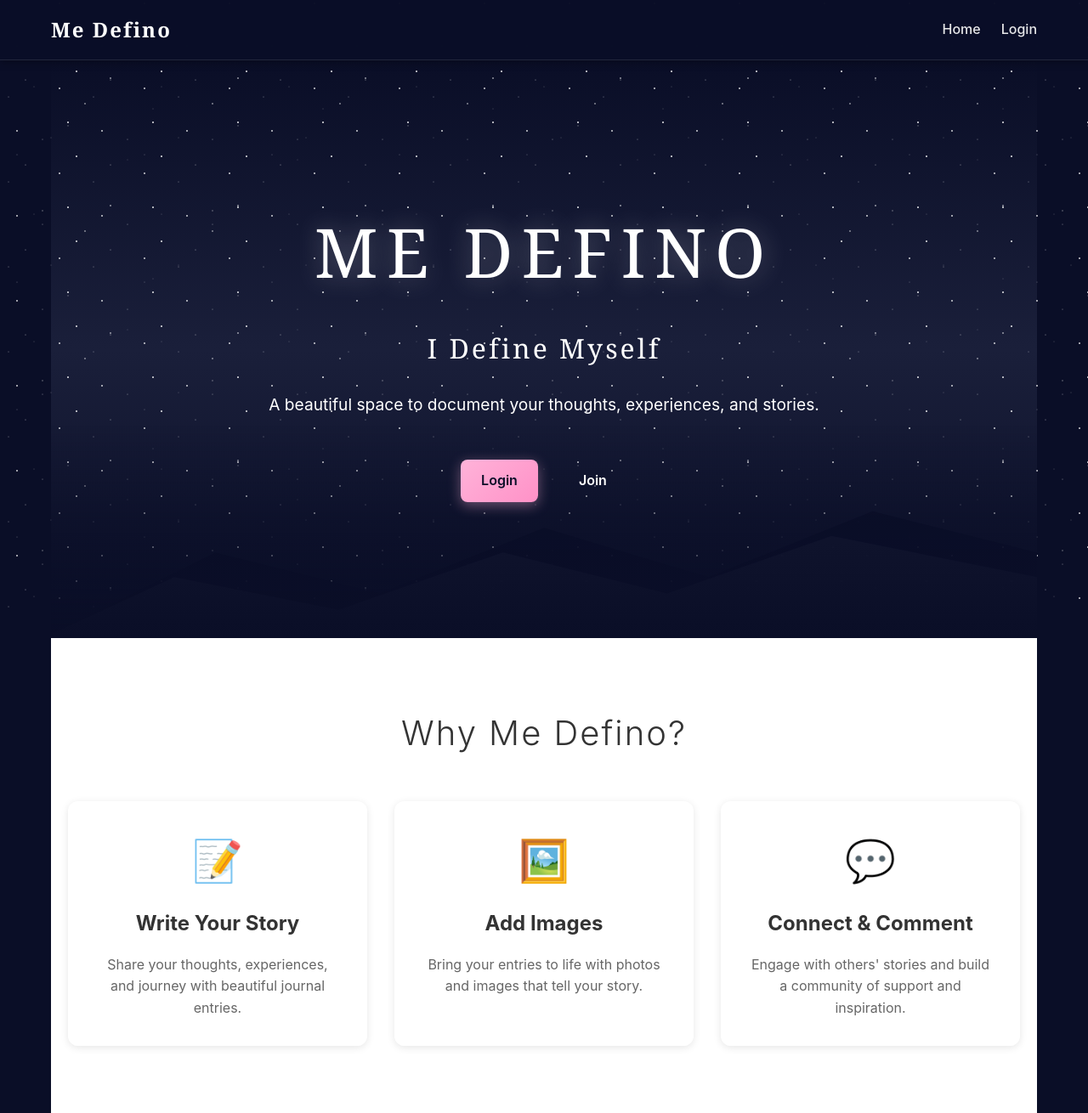
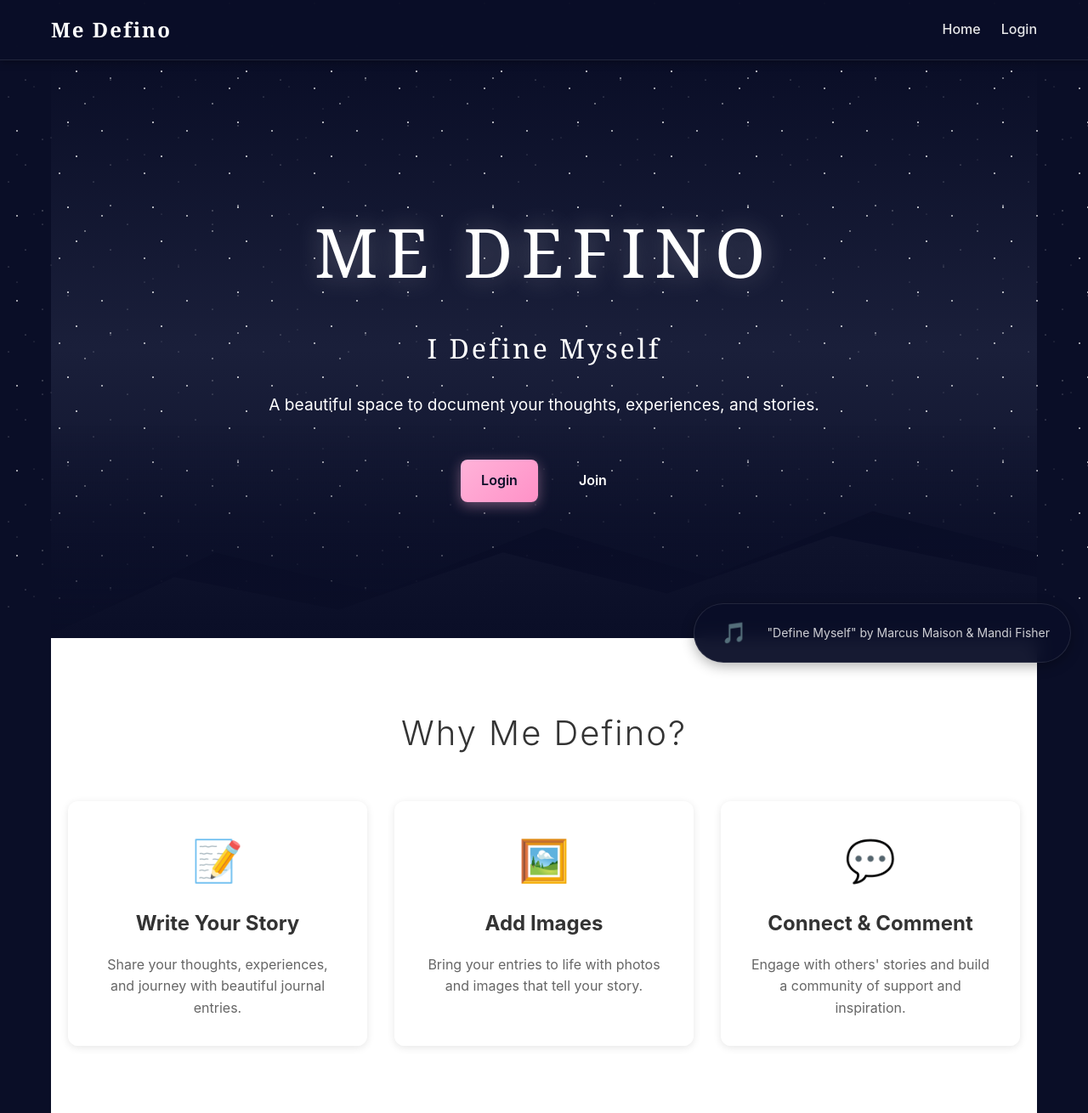
Before and after one commit to deannariddlespur/sisepuede-journal, a Django app: page / in a window 1280 px wide. Shown: the top 1310 px of the page at 85% size. Run offline with Django 5.2, Linux system fonts and the light colour scheme; data that the repository does not hold is empty.

Commit message:
Add background music player with Define Myself song link
- Music player in bottom-right corner
- Toggle play/pause functionality
- Links to Apple Music Define Myself song
- Saves user preference in localStorage
- Subtle design that doesn't interfere with content

```diff
--- a/entries/static/entries/css/style.css
+++ b/entries/static/entries/css/style.css
@@ -767,6 +767,71 @@ footer {
     margin-top: 2rem;
 }
 
+/* Music Player */
+.music-player {
+    position: fixed;
+    bottom: 20px;
+    right: 20px;
+    z-index: 1000;
+    display: flex;
+    align-items: center;
+    gap: 1rem;
+    background: rgba(10, 14, 39, 0.95);
+    padding: 0.75rem 1.5rem;
+    border-radius: 50px;
+    box-shadow: 0 4px 15px rgba(0, 0, 0, 0.3);
+    backdrop-filter: blur(10px);
+    border: 1px solid rgba(255, 255, 255, 0.1);
+}
+
+.music-toggle {
+    background: transparent;
+    border: none;
+    cursor: pointer;
+    font-size: 1.5rem;
+    padding: 0.5rem;
+    transition: transform 0.3s;
+    color: white;
+}
+
+.music-toggle:hover {
+    transform: scale(1.1);
+}
+
+.music-toggle.playing .music-icon {
+    animation: pulse 1.5s ease-in-out infinite;
+}
+
+@keyframes pulse {
+    0%, 100% {
+        opacity: 1;
+    }
+    50% {
+        opacity: 0.6;
+    }
+}
+
+.music-info {
+    display: none;
+}
+
+.music-link {
+    color: rgba(255, 255, 255, 0.8);
+    text-decoration: none;
+    font-size: 0.875rem;
+    transition: color 0.3s;
+}
+
+.music-link:hover {
+    color: #b3ffe0;
+}
+
+@media (min-width: 768px) {
+    .music-info {
+        display: block;
+    }
+}
+
 /* Responsive */
 @media (max-width: 768px) {
     .navbar .container {
--- a/entries/templates/entries/base.html
+++ b/entries/templates/entries/base.html
@@ -35,5 +35,57 @@
     <footer>
         <p>&copy; 2026 Me Defino - I Define Myself</p>
     </footer>
+
+    <!-- Background Music Player -->
+    <div class="music-player" id="musicPlayer">
+        <button class="music-toggle" id="musicToggle" aria-label="Toggle music">
+            <span class="music-icon">🎵</span>
+        </button>
+        <audio id="backgroundMusic" loop>
+            <!-- You can add your music file here or link to Apple Music -->
+            <!-- <source src="/static/entries/audio/define-myself.mp3" type="audio/mpeg"> -->
+        </audio>
+        <div class="music-info">
+            <a href="https://music.apple.com/mx/album/define-myself/1854798584?i=1854798585" target="_blank" class="music-link">
+                "Define Myself" by Marcus Maison & Mandi Fisher
+            </a>
+        </div>
+    </div>
+
+    <script>
+        const musicToggle = document.getElementById('musicToggle');
+        const backgroundMusic = document.getElementById('backgroundMusic');
+        let musicPlaying = false;
+
+        // Check if user previously enabled music
+        const musicEnabled = localStorage.getItem('musicEnabled') === 'true';
+
+        musicToggle.addEventListener('click', function() {
+            if (musicPlaying) {
+                backgroundMusic.pause();
+                musicToggle.classList.remove('playing');
+                musicPlaying = false;
+                localStorage.setItem('musicEnabled', 'false');
+            } else {
+                // Try to play - will only work if audio source is set
+                backgroundMusic.play().then(() => {
+                    musicToggle.classList.add('playing');
+                    musicPlaying = true;
+                    localStorage.setItem('musicEnabled', 'true');
+                }).catch(() => {
+                    // Audio source not set or autoplay blocked
+                    console.log('Music file not available or autoplay blocked');
+                });
+            }
+        });
+
+        // Restore music state if previously enabled
+        if (musicEnabled && backgroundMusic.src) {
+            backgroundMusic.play().then(() => {
+                musicToggle.classList.add('playing');
+                musicPlaying = true;
+            }).catch(() => {});
+        }
+    </script>
 </body>
 </html>
```
Also changed, not shown: MUSIC_SETUP.md (added, +33 -0 lines).
